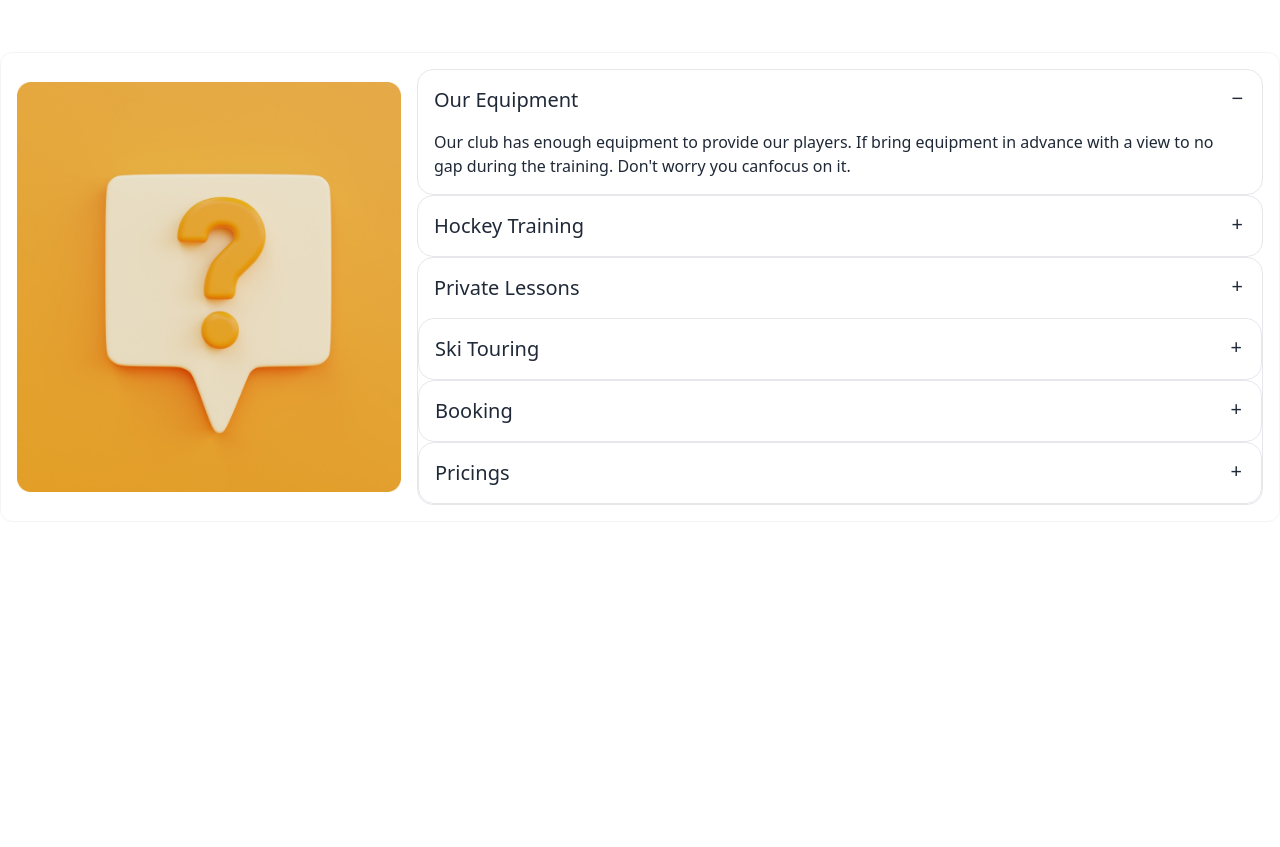
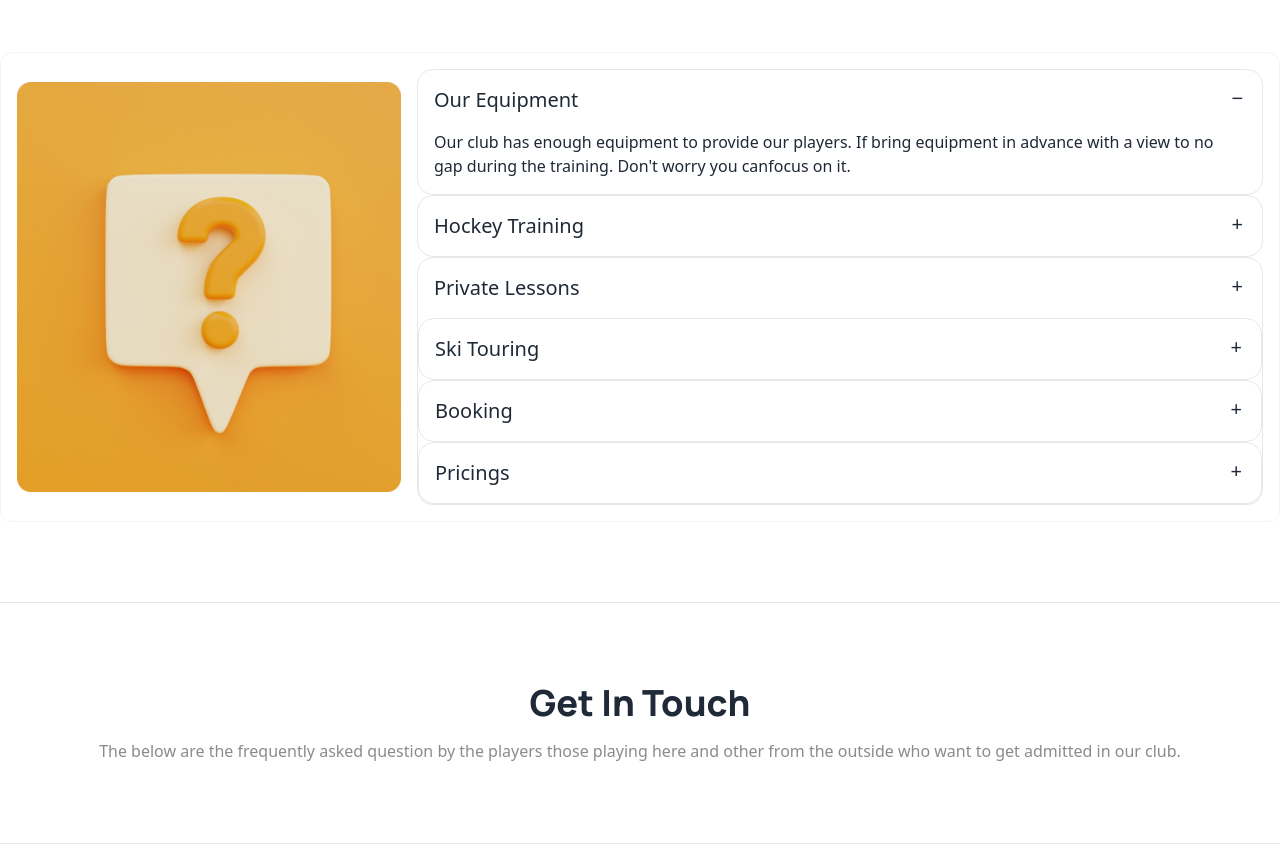
Before and after one commit to AdnaNation/assignment03, a plain HTML site: page index.html in a window 1280 px wide. Shown: the part 3266-4113 px from the top of the page. Before the commit the page ends 3788 px from the top, so only its background shows below. Drawn offline with nearby package versions, Linux system fonts and the light colour scheme.

Commit message:
get in touch title and paragraph added

```diff
--- a/index.html
+++ b/index.html
@@ -364,7 +364,7 @@
 
             <div class="hero border border-gray-100 rounded-xl">
                 <div class="hero-content flex-col lg:flex-row">
-                    <img src="/Images/11.png" class="max-w-sm rounded-lg " />
+                    <img src="Images/11.png" class="max-w-sm rounded-lg " />
                     <div>
                         <div class="collapse collapse-plus border border-b-gray-200 ">
                             <input type="radio" name="my-accordion-3" checked="checked" />
@@ -428,6 +428,19 @@
                     </div>
                 </div>
         </section>
+        <!-- get in touch section -->
+
+        <section>
+            <hr class="bg-color5 w-full my-6 lg:my-20">
+            <div class="text-center space-y-4">
+                <h3 class="text-2xl lg:text-4xl font-extrabold manrope">Get In Touch</h3>
+                <p class="text-color4">
+                    The below are the frequently asked question by the players those playing here and other from the
+                    outside who want to get admitted in our club.
+                </p>
+            </div>
+            <hr class="bg-color5 w-full my-6 lg:my-20">
+        </section>
 
 
     </main>
```
